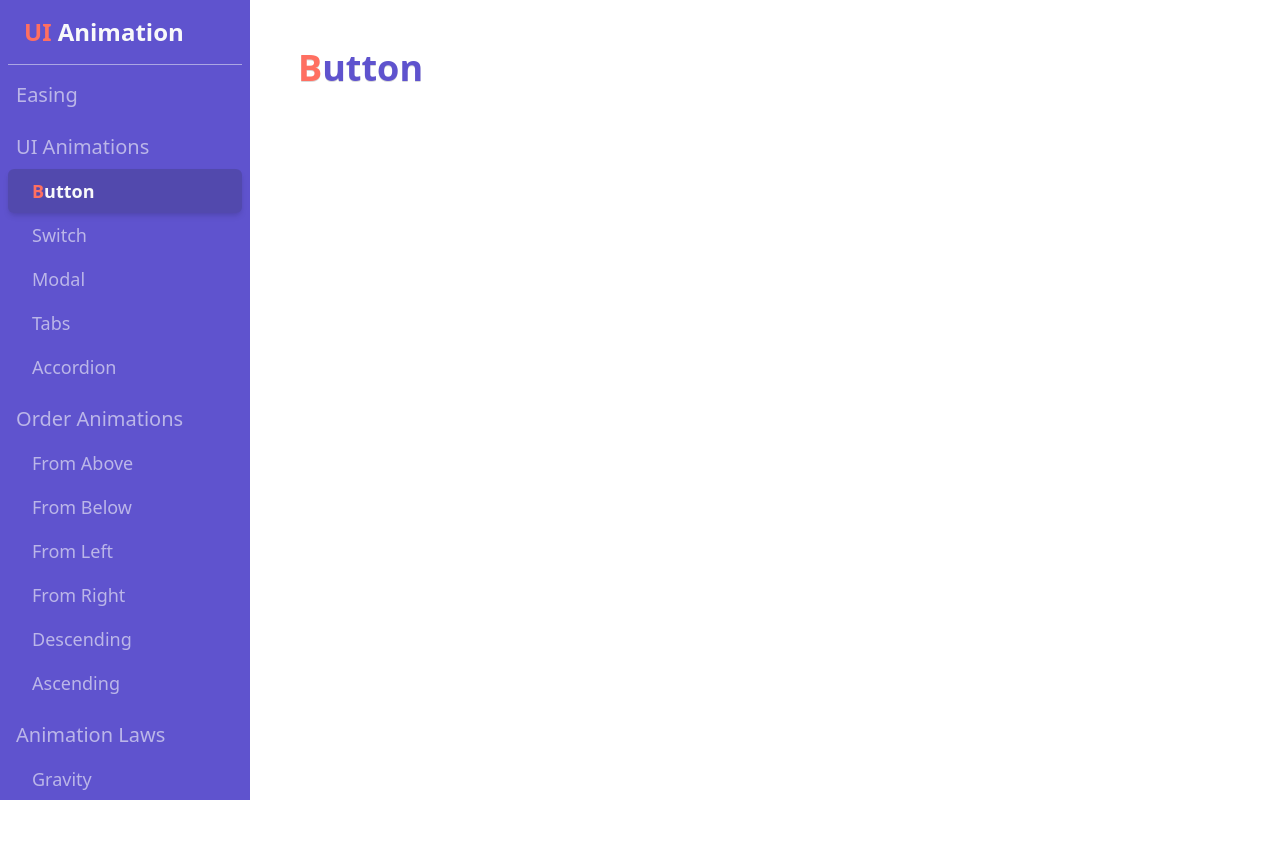
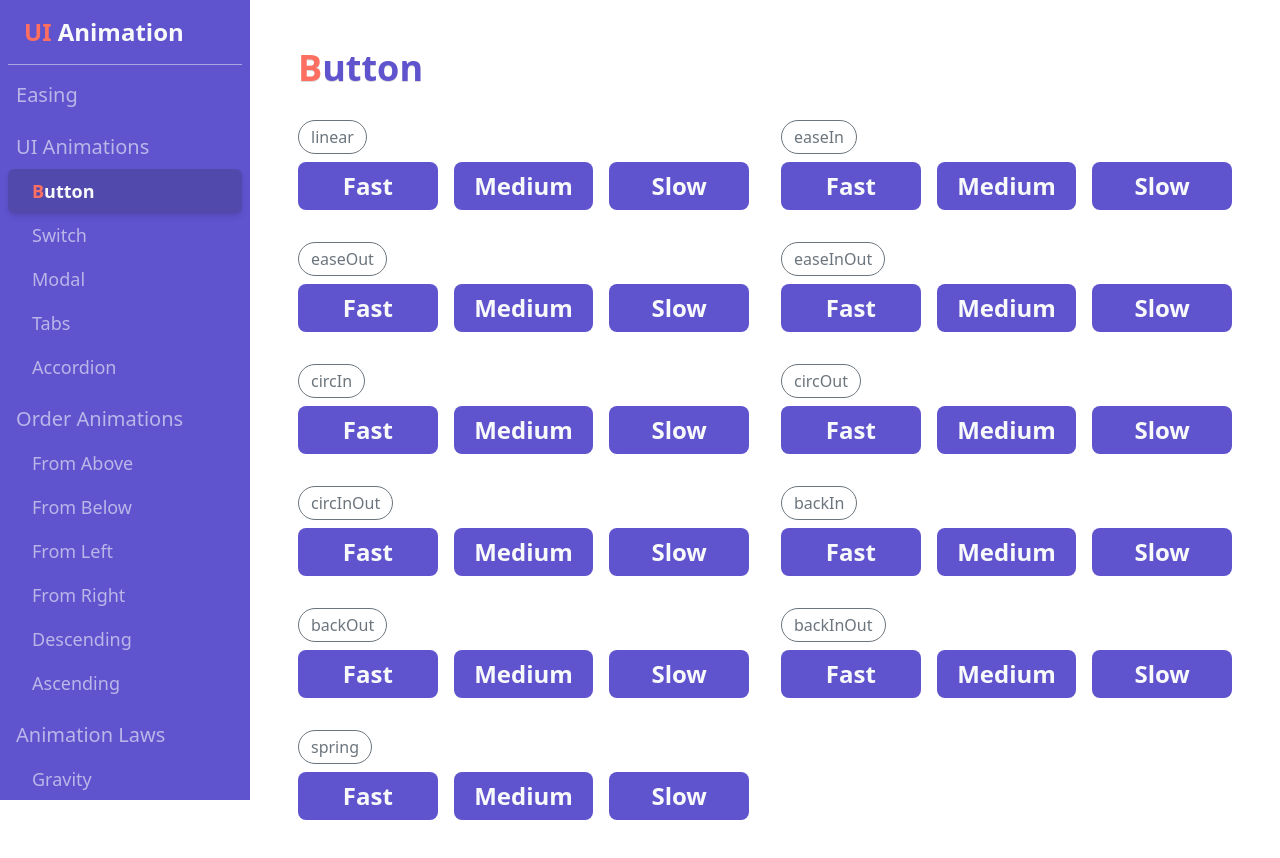
Before and after one commit to i-X-ce/ui-animation-demo, a React (Vite) app: page / in a window 1280 px wide. Both pictures are taken after a click on the button "Button". Shown: the top 858 px of the page. Before the commit the page ends 800 px from the top, so only its background shows below. Built offline with nearby package versions, Linux system fonts and the light colour scheme.

Commit message:
✨ ButtonViewの追加

```diff
--- /dev/null
+++ b/src/components/Button.tsx
@@ -0,0 +1,25 @@
+import type { Transition } from "motion";
+import { motion, type MotionProps } from "motion/react";
+import type { ReactNode } from "react";
+
+function Button({
+  transition,
+  children,
+  ...props
+}: {
+  transition: Transition;
+  children: ReactNode;
+} & MotionProps) {
+  return (
+    <motion.button
+      transition={transition}
+      whileHover={{ scale: 1.1 }}
+      whileTap={{ scale: 0.9 }}
+      className="text-2xl font-bold text-background bg-primary px-4 py-2 rounded-lg hover:shadow-lg flex-1"
+      {...props}>
+      {children}
+    </motion.button>
+  );
+}
+
+export default Button;
--- /dev/null
+++ b/src/components/ButtonItem.tsx
@@ -0,0 +1,30 @@
+import type { Transition } from "motion";
+import ItemNameChip from "./ItemNameChip";
+import SPEEDS from "../consts/SPEEDS";
+import Button from "./Button";
+
+function ButtonItem({ transition }: { transition: Transition }) {
+  return (
+    <div className="flex-1">
+      <ItemNameChip>
+        {
+          (transition.type === "spring"
+            ? transition.type
+            : transition.ease) as string
+        }
+      </ItemNameChip>
+      <div className="flex mt-2 gap-4">
+        {Object.entries(SPEEDS).map(([speedName, value]: [string, number]) => (
+          <Button
+            key={speedName}
+            transition={{ duration: value, ...transition }}>
+            {speedName.charAt(0)?.toUpperCase()}
+            {speedName.slice(1).toLowerCase()}
+          </Button>
+        ))}
+      </div>
+    </div>
+  );
+}
+
+export default ButtonItem;
--- /dev/null
+++ b/src/components/ButtonView.tsx
@@ -0,0 +1,14 @@
+import TRANSITIONS from "../consts/TRANSITIONS";
+import ButtonItem from "./ButtonItem";
+
+function ButtonView() {
+  return (
+    <div className="grid grid-cols-2 gap-8">
+      {TRANSITIONS.map((transition, i) => (
+        <ButtonItem key={i} transition={transition} />
+      ))}
+    </div>
+  );
+}
+
+export default ButtonView;
--- a/src/components/EasingView.tsx
+++ b/src/components/EasingView.tsx
@@ -1,4 +1,3 @@
-import React from "react";
 import EasingItem from "./EasingItem";
 import type { AnimationGeneratorType, Easing } from "motion";
 
--- a/src/components/ItemNameChip.tsx
+++ b/src/components/ItemNameChip.tsx
@@ -1,9 +1,9 @@
-import React from "react";
+import type { ReactNode } from "react";
 
-function ItemNameChip({ children }: { children: string }) {
+function ItemNameChip({ children }: { children: ReactNode }) {
   return (
     <div className="flex">
-      <h3 className="px-3 py-1 border border-text-secondary rounded-full">
+      <h3 className="px-3 py-1 border border-text-secondary text-text-secondary rounded-full">
         {children}
       </h3>
     </div>
--- a/src/components/MainView.tsx
+++ b/src/components/MainView.tsx
@@ -1,6 +1,7 @@
 import { useView } from "../context/viewContext";
 import { VIEW_NAME } from "../consts/VIEW";
 import EasingView from "./EasingView";
+import ButtonView from "./ButtonView";
 
 function MainView() {
   const { view } = useView();
@@ -14,6 +15,7 @@ function MainView() {
           {viewName.slice(1)}
         </h1>
         {view === "EASING" && <EasingView />}
+        {view === "BUTTON" && <ButtonView />}
       </div>
     </section>
   );
--- /dev/null
+++ b/src/consts/SPEEDS.ts
@@ -0,0 +1,7 @@
+const SPEEDS = {
+  FAST: 0.1,
+  MEDIUM: 0.5,
+  SLOW: 1,
+} as const;
+
+export default SPEEDS;
--- /dev/null
+++ b/src/consts/TRANSITIONS.ts
@@ -0,0 +1,17 @@
+import type { Transition } from "motion";
+
+const TRANSITIONS: Transition[] = [
+  { ease: "linear" },
+  { ease: "easeIn" },
+  { ease: "easeOut" },
+  { ease: "easeInOut" },
+  { ease: "circIn" },
+  { ease: "circOut" },
+  { ease: "circInOut" },
+  { ease: "backIn" },
+  { ease: "backOut" },
+  { ease: "backInOut" },
+  { type: "spring", stiffness: 300, damping: 20 },
+] as const;
+
+export default TRANSITIONS;
```
